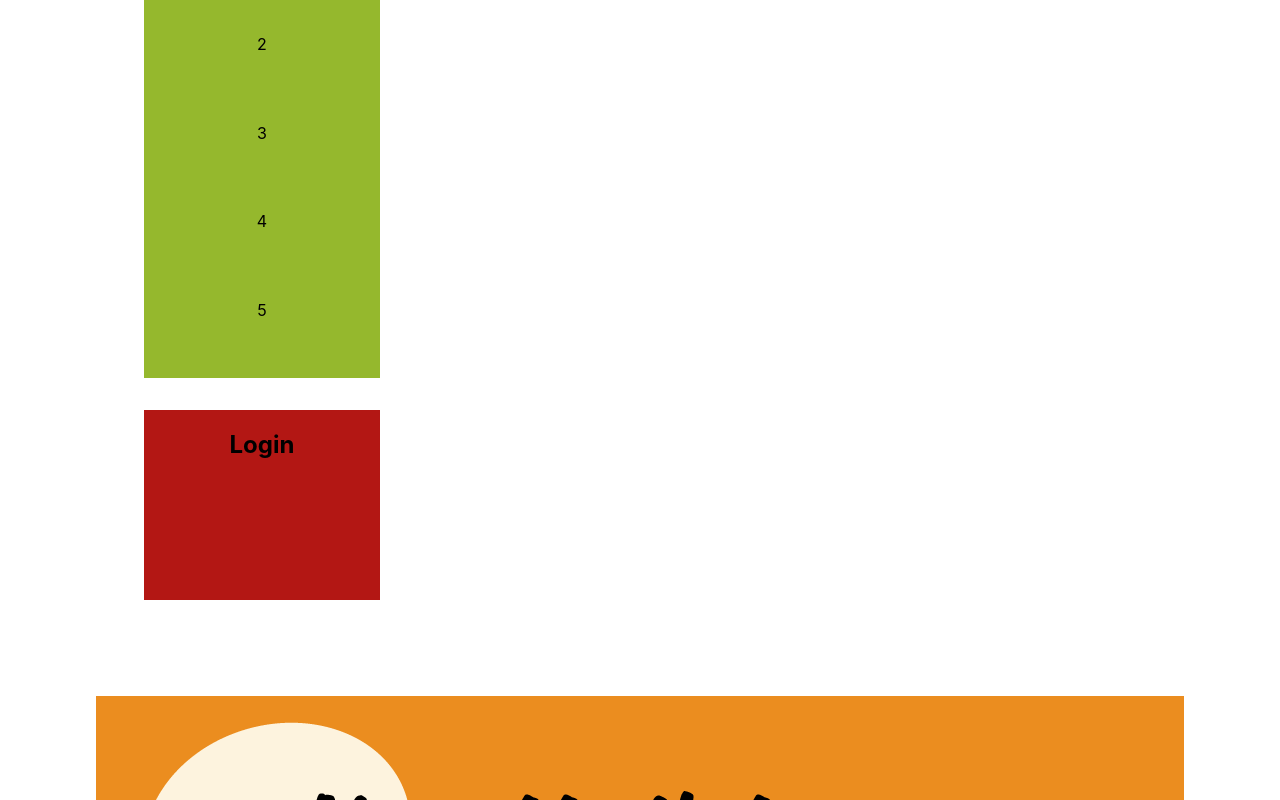
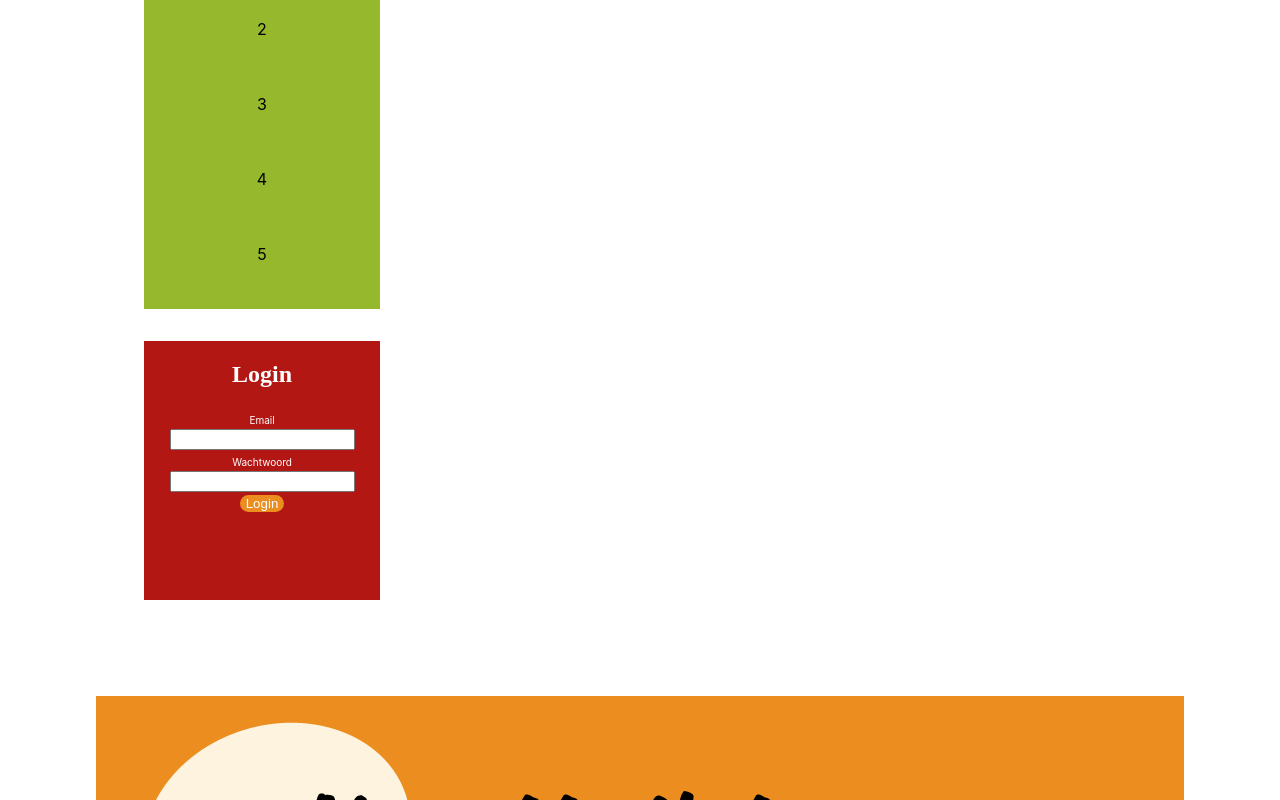
Before and after one commit to lydiavangammeren/vurrukkulluk, a React (Create React App) app: page /details/1 in a window 1280 px wide. Shown: the part 785-1585 px from the top of the page. Built offline with nearby package versions, Linux system fonts and the light colour scheme.

Commit message:
Added Login Component

```diff
--- a/src/App.css
+++ b/src/App.css
@@ -33,6 +33,10 @@
   display: flex;
   flex-direction: column;
   padding: 0px 6em 0px 6em;
+}
+
+h2 {
+  font-family: var(--heading);
 }
 
 .HeroImage{
@@ -72,8 +76,22 @@ section{
 
 .Login {
   background-color: var(--darker-red);
+  color: var(--white);
   flex-grow: 1;
   text-align: center;
+
+}
+
+.label {
+  font-size: 10px;
+  text-align: left;
+}
+
+#button {
+  color: var(--white);
+  background-color: var(--darker-orange);
+  border: none;
+  border-radius: 10px;
 }
 
 .content {
--- a/src/App.js
+++ b/src/App.js
@@ -1,5 +1,6 @@
 import HeroImage from './components/HeroImage';
 import Contact from './components/Contact';
+import Login from './components/Login';
 
 import './App.css';
 
@@ -22,9 +23,8 @@ function App() {
           </div>
           {/* <Agenda /> */}
           <div className='Login'>
-            <h2>Login</h2>
+            <Login/>
             </div>
-          {/* <Login /> */}
         </div>
         <div className='content'>
           {/* <h1>Content</h1> */}
--- /dev/null
+++ b/src/components/Login.jsx
@@ -0,0 +1,24 @@
+import React from "react";
+
+const Login = () => {
+  return (
+    <>
+      <h2>Login</h2>
+      <div className="form-container">
+        <form className="form">
+          <label className="label" htmlFor="email">Email </label>
+          <br/>
+          <input name="email" id="email" type="email" />
+          <br />
+          <label className="label" htmlFor="wachtwoord">Wachtwoord </label>
+          <br/>
+          <input name="wachtwoord" id="wachtwoord" type="password" />
+          <br />
+          <input id="button" type="submit" value="Login" />
+        </form>
+      </div>
+    </>
+  );
+};
+
+export default Login;
```
Also changed, not shown: src/assets/fonts/pretty_lily-webfont.woff (renamed from src/fonts/pretty_lily-webfont.woff), src/assets/fonts/pretty_lily-webfont.woff2 (renamed from src/fonts/pretty_lily-webfont.woff2).
